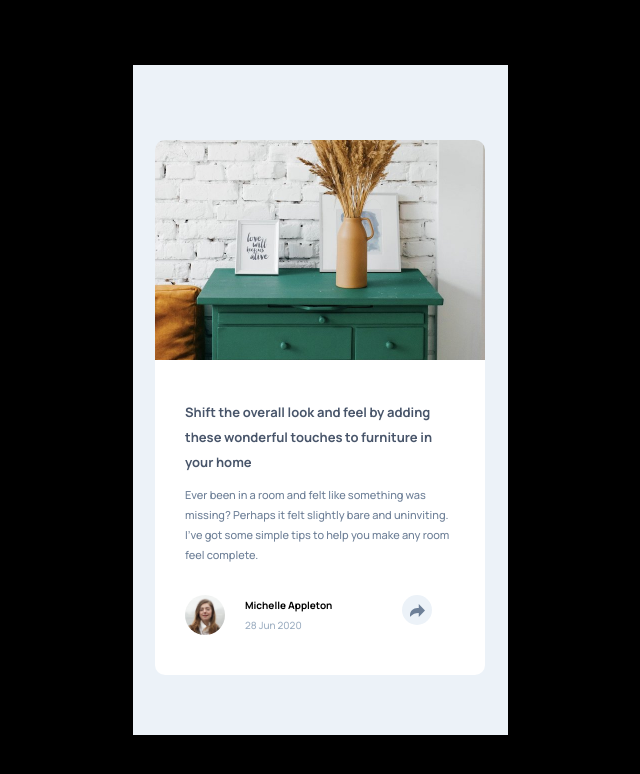
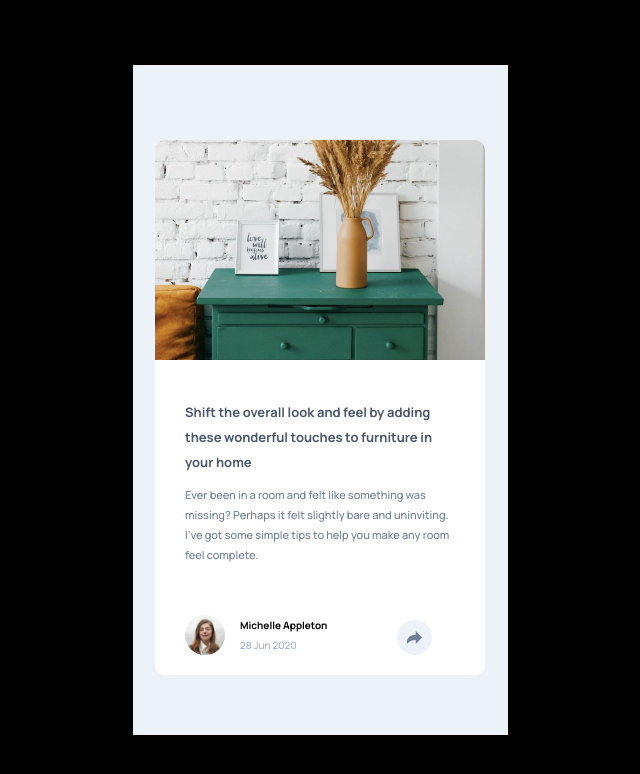
Before and after one commit to RosinskiPawel/article-preview-component-master, a plain HTML site: page index.html in a window 1280 px wide. Shown: the whole page, without its empty margins (320-960 px from the left). Drawn offline with Linux system fonts and the light colour scheme.

Commit message:
new version

```diff
--- a/style.scss
+++ b/style.scss
@@ -67,6 +67,17 @@ picture > img {
 .author {
   display: flex;
   flex-direction: row;
+  padding-top: 10px;
+  padding-left: 30px;
+  padding-right: 30px;
+
+  margin-top: 465px;
+  height: 70px;
+  width: 330px;
+  z-index: 4;
+  position: absolute;
+  border-bottom-left-radius: 10px;
+  border-bottom-right-radius: 10px;
 }
 .author > img {
   border-radius: 50%;
@@ -78,7 +89,7 @@ picture > img {
   flex-direction: column;
   justify-items: baseline;
   line-height: 20px;
-  padding-left: 20px;
+  padding-left: 15px;
 }
 h1 {
   color: $very-Dark-Grayish-Blue;
@@ -92,9 +103,7 @@ p {
   line-height: 20px;
   color: $desaturated-Dark-Blue;
 }
-.author {
-  margin-top: 30px;
-}
+
 .author-name {
   font-weight: 700;
 }
@@ -106,8 +115,9 @@ p {
   flex-direction: column;
   align-items: center;
   justify-content: center;
-  width: 30px;
-  height: 30px;
+  margin-top: 5px;
+  width: 35px;
+  height: 35px;
   border-radius: 50%;
   background-color: $light-Grayish-Blue;
   margin-left: 70px;
```
Also changed, not shown: index.html (+1 -1 lines), style.css, style.min.css.
